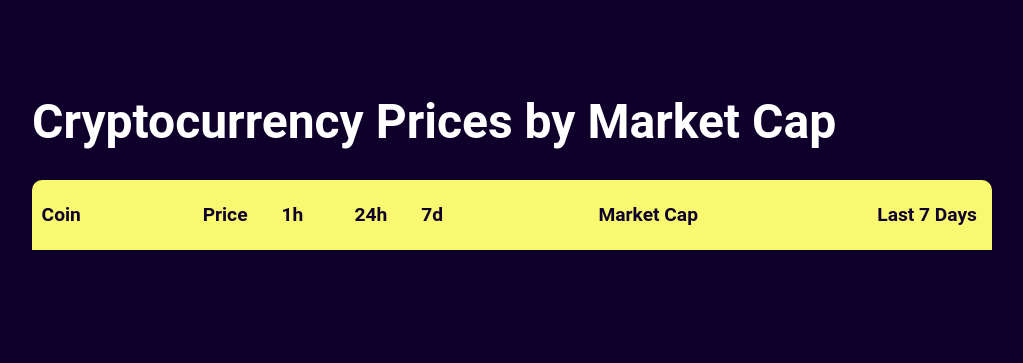
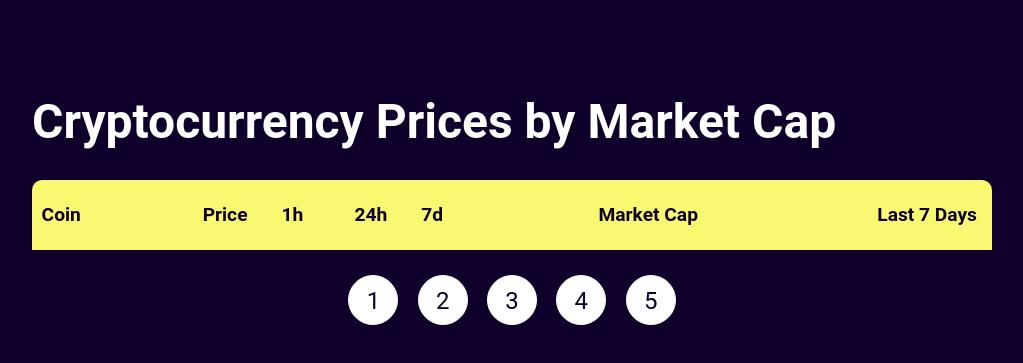
Before and after one commit to Cepako/Cryptocurrency-Website, a website built with webpack: page src/templates/template.html in a window 1280 px wide. Shown: the part 797-1160 px from the top of the page, without its empty margins (128-1151 px from the left). Built offline with nearby package versions, Linux system fonts and the light colour scheme; no server answers; files whose address does not match are found by name.

Commit message:
add page buttons

```diff
--- a/src/sass/_market.scss
+++ b/src/sass/_market.scss
@@ -1,5 +1,4 @@
 .market {
-  height: 100vh;
   width: 100%;
   &__wrapper {
     margin: 0 auto;
@@ -71,4 +70,30 @@
       }
     }
   }
+  &__pages {
+    margin: 2% auto;
+    width: 30%;
+    text-align: center;
+    &__page {
+      display: inline-block;
+      line-height: 50px;
+      width: 50px;
+      height: 50px;
+      margin-inline: 2%;
+      background-color: white;
+      border: 1px solid white;
+      border-radius: 50%;
+      cursor: pointer;
+      transition: 0.3s linear;
+      font-family: 'Roboto', sans-serif;
+      text-decoration: none;
+      color: $main-color;
+      font-size: 1.5em;
+
+      &:hover {
+        color: white;
+        background-color: transparent;
+      }
+    }
+  }
 }
--- a/src/templates/template.html
+++ b/src/templates/template.html
@@ -82,6 +82,13 @@
           </tr>
         </table>
       </div>
+      <div class="market__pages">
+        <a class="market__pages__page" id="first" href="#market">1</a>
+        <a class="market__pages__page" id="second" href="#market">2</a>
+        <a class="market__pages__page" id="third" href="#market">3</a>
+        <a class="market__pages__page" id="fourth" href="#market">4</a>
+        <a class="market__pages__page" id="fifth" href="#market">5</a>
+      </div>
     </div>
     <div id="about-us" class="about-us"></div>
     <div id="choose-us" class="choose-us"></div>
```
